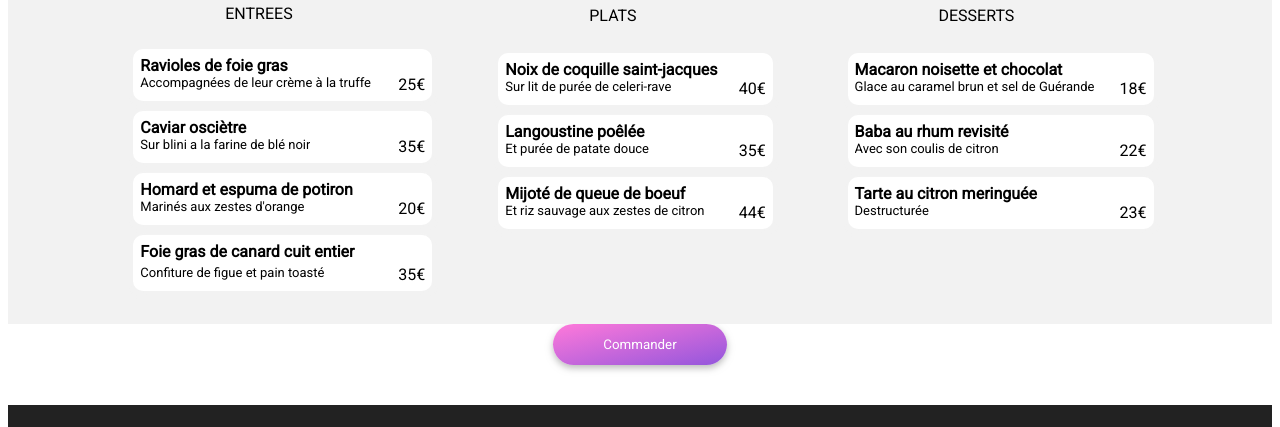
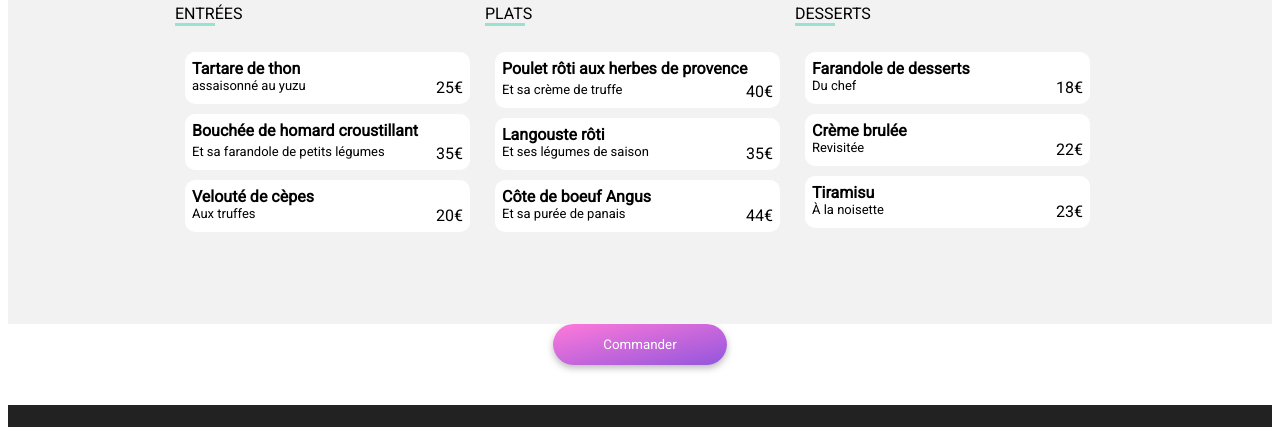
Before and after one commit to radouane-eladlani/OHMYFOOD, a plain HTML site: page le-delice-des-sens.html in a window 1280 px wide. Shown: the part 645-1072 px from the top of the page. Drawn offline with Linux system fonts and the light colour scheme; a web font is replaced by a local one.

Commit message:
page daccueil et cartes menus avec modif

```diff
--- a/assets/styles/carte-menu.css
+++ b/assets/styles/carte-menu.css
@@ -121,7 +121,7 @@
 .element {
     display: flex;
     border-radius: 10px;
-    box-shadow: 1px 5px 7px #f2f2f2;
+    box-shadow: 5px 5px 5px 2px #f2f2f2;
     overflow: hidden;
     background-color: white;
 }
@@ -256,10 +256,10 @@
 .jauge-remplissage1{
     color: transparent;
     background-clip:text;
-    background-image: linear-gradient (175deg, rgba(147,86,220,1) 35%, rgba(255,121,218,1) 100%);
+    background-image: linear-gradient(to bottom, #9356DC, #ff79da);
     -webkit-background-clip: text;
     opacity: 0;
-    transition: all .2s ease-in-out;
+    transition: all 0.2s ease-in-out;
 }
 .paddingcoeur{
     padding-inline: 25px;
@@ -332,16 +332,13 @@
 .wrapper span{
     left: 260px;
 }
-.elementMenu_1, .elementMenu_3{
+.elementMenu_1, .elementMenu_2, .elementMenu_3{
     flex-direction: column;
-  margin-right: 55%;
+
 }
-.elementMenu_2{
-    flex-direction: column;
-    padding-right: 15px;
-}
+
 .soulignement{
-    width: Opx;
+    width: 0px;
     border-bottom: solid #99E2D0 0px;
 }
 .titleMenu{
@@ -356,24 +353,13 @@
     object-fit: cover;
     object-position: 50% 45%;
 }
-.elementMenu_1, .elementMenu_3{
-    display: flex;
-    align-items: center;
-    justify-content: space-evenly;
-    margin-left: -30px;
-    margin-right: 10px;
-}
-.elementMenu_2{
-    display: flex;
-    align-items: center;
-    justify-content:space-evenly;
-    margin-right: 5px;
-    margin-left: -25px;
+.elementMenu_1, .elementMenu_2, .elementMenu_3{
+    padding-right: 5px;
 
 }
 .soulignement{
-    width: 0px;
-    border-bottom: solid #99E2D0 0px;
+    width: 40px;
+    border-bottom: solid #99E2D0 3px;
 
 }
 }
@@ -389,25 +375,14 @@
     .wrapper{
         width: 300%;
     }
-    .element{
-        width: 111%;
-        margin-left: -15px;
-    }
-    .elements{
-        width: 70%;
-        padding-left: 58px;
-    }
-    .elements4{
-        width: 70%;
-        padding-left: 58px;
-    }
+
     .img_menu{
         border-radius: 65px 65px 0px 0px;
         height: 500px;
         object-fit: cover;
         object-position: 50% 45%;
         }
-    }
+}
 
 
 @media screen and (max-width:425px){
--- a/assets/styles/page-d'accueil.css
+++ b/assets/styles/page-d'accueil.css
@@ -184,10 +184,10 @@ margin-bottom: 45px;
 .jauge-remplissage1{
     color: transparent;
     background-clip:text;
-    background-image: linear-gradient (175deg, rgba(147,86,220,1) 35%, rgba(255,121,218,1) 100%);
     -webkit-background-clip: text;
+    background-image: linear-gradient(to bottom, #9356DC, #ff79da);
     opacity: 0;
-    transition: all .2s ease-in-out;
+    transition: all 0.2s ease-in-out;
 }
 .blocrestau:hover{
     cursor: pointer;
--- a/index2.html
+++ b/le-delice-des-sens.html
@@ -11,7 +11,7 @@
     <link href="https://fonts.googleapis.com/css2?family=Roboto&display=swap" rel="stylesheet">
     <link href="https://fonts.googleapis.com/css2?family=Shrikhand&display=swap" rel="stylesheet">
     <meta name="viewport" content="width=device-width, initial-scale=1.0">
-    <title>Menus</title>
+    <title>Le délice des sens</title>
 </head>
 
 <body>
@@ -19,16 +19,17 @@
         <i class="fa-solid fa-spinner fa-4x fa-spin"></i>
     </div>
     <div class="flexevenly">
-      <a href="index.html" class="margicon colorblack"><i class="fa-sharp fa-solid fa-arrow-left iconback "></i></a>
+        <a href="index.html" class="margicon colorblack"><i class="fa-sharp fa-solid fa-arrow-left iconback"></i></a>
         <img class="width" src="assets/images/logo/ohmyfood.png" alt="logoOhmyfood">
+
     </div>
     <div class="imgAccueil">
-        <img class="img_menu" src="assets/images/restaurants/stil-u2Lp8tXIcjw-unsplash.jpg" alt="">
+        <img class="img_menu" src="assets/images/restaurants/louis-hansel-shotsoflouis-qNBGVyOCY8Q-unsplash.jpg" alt="">
     </div>
     <section>
     <div class="restaus">
         <div class="titleMenu">
-            <h2 class="fontfamilytitle">La note enchantée</h2>
+            <h2 class="fontfamilytitle">Le délice des sens</h2>
             <div class="flexend paddingcoeur">
                 <i class="fa-regular fa-heart margrightcoeur flexcenter"></i>
                 <i class="fa-solid fa-heart jauge-remplissage1"></i>
@@ -36,15 +37,15 @@
         </div>
         <div class="fontfamilytext flexrow">
         <div class="elementMenu_1">
-            <span>ENTREES</span>
+            <span>ENTRÉES</span>
             <div class="soulignement"></div>
-            <ul class="elements4">
+            <ul class="elements">
                 <li class="element">
                     <div class="containerA">
-                        <span class="bold">Ravioles de foie gras</span>
+                        <span class="bold">Tartare de thon</span>
                         <br>
                         <div class="contenuText">
-                            <span class="fontsize">Accompagnées de leur crème à la truffe</span>
+                            <span class="fontsize">assaisonné au yuzu</span>
                             <span>25€</span>
                         </div>
                     </div>
@@ -56,10 +57,10 @@
                 </li>
                 <li class="element">
                     <div class="containerA">
-                        <span class="bold">Caviar osciètre</span>
+                        <div class="bold">Bouchée de homard croustillant </div>
                         <br>
                         <div class="contenuText">
-                            <span class="fontsize">Sur blini a la farine de blé noir</span>
+                            <span class="fontsize">Et sa farandole de petits légumes</span>
                             <span>35€</span>
                         </div>
                     </div>
@@ -71,26 +72,11 @@
                 </li>
                 <li class="element">
                     <div class="containerA">
-                        <span class="bold">Homard et espuma de potiron</span>
+                        <span class="bold">Velouté de cèpes</span>
                         <br>
                         <div class="contenuText">
-                            <span class="fontsize">Marinés aux zestes d'orange </span>
+                            <span class="fontsize">Aux truffes</span>
                             <span>20€</span>
-                        </div>
-                    </div>
-                    <div class="containerB">
-                        <a href="#" class="slide">
-                            <i class="fa-sharp fa-solid fa-circle-check"></i>
-                        </a>
-                    </div>
-                </li>
-                <li class="element">
-                    <div class="containerA">
-                        <div class="bold">Foie gras de canard cuit entier</div>
-                        <br>
-                        <div class="contenuText">
-                            <span class="fontsize">Confiture de figue et pain toasté</span>
-                            <span>35€</span>
                         </div>
                     </div>
                     <div class="containerB">
@@ -101,17 +87,16 @@
                 </li>
             </ul>
         </div>
-
         <div class="elementMenu_2">
             <span>PLATS</span>
             <div class="soulignement"></div>
             <ul class="elements">
                 <li class="element">
                     <div class="containerA">
-                        <span class="bold">Noix de coquille saint-jacques</span>
+                        <div class="bold">Poulet rôti aux herbes de provence</div>
                         <br>
                         <div class="contenuText">
-                            <span class="fontsize">Sur lit de purée de celeri-rave </span>
+                            <span class="fontsize">Et sa crème de truffe</span>
                             <span>40€</span>
                         </div>
                     </div>
@@ -123,10 +108,10 @@
                 </li>
                 <li class="element">
                     <div class="containerA">
-                        <span class="bold">Langoustine poêlée</span>
+                        <span class="bold">Langouste rôti</span>
                         <br>
                         <div class="contenuText">
-                            <span class="fontsize">Et purée de patate douce</span>
+                            <span class="fontsize">Et ses légumes de saison</span>
                             <span>35€</span>
                         </div>
                     </div>
@@ -138,10 +123,10 @@
                 </li>
                 <li class="element">
                     <div class="containerA">
-                        <span class="bold">Mijoté de queue de boeuf</span>
+                        <span class="bold">Côte de boeuf Angus</span>
                         <br>
                         <div class="contenuText">
-                            <span class="fontsize">Et riz sauvage aux zestes de citron</span>
+                            <span class="fontsize">Et sa purée de panais</span>
                             <span>44€</span>
                         </div>
                     </div>
@@ -159,10 +144,10 @@
             <ul class="elements">
                 <li class="element">
                     <div class="containerA">
-                        <span class="bold">Macaron noisette et chocolat</span>
+                        <span class="bold">Farandole de desserts</span>
                         <br>
                         <div class="contenuText">
-                            <span class="fontsize">Glace au caramel brun et sel de Guérande</span>
+                            <span class="fontsize">Du chef</span>
                             <span>18€</span>
                         </div>
                     </div>
@@ -174,10 +159,10 @@
                 </li>
                 <li class="element">
                     <div class="containerA">
-                        <span class="bold">Baba au rhum revisité</span>
+                        <span class="bold">Crème brulée</span>
                         <br>
                         <div class="contenuText">
-                            <span class="fontsize">Avec son coulis de citron </span>
+                            <span class="fontsize">Revisitée</span>
                             <span>22€</span>
                         </div>
                     </div>
@@ -189,10 +174,10 @@
                 </li>
                 <li class="element">
                     <div class="containerA">
-                        <span class="bold">Tarte au citron meringuée</span>
+                        <span class="bold">Tiramisu</span>
                         <br>
                         <div class="contenuText">
-                            <span class="fontsize">Destructurée</span>
+                            <span class="fontsize">À la noisette</span>
                             <span>23€</span>
                         </div>
                     </div>
@@ -206,11 +191,9 @@
         </div>
         </div>
         </div>
-        </div>
         <div id="commander">
             <button class="fontfamilytext commander">Commander</button>
         </div>
-    </div>
 </section>
     <footer>
     <div class="footer">
@@ -218,9 +201,9 @@
         <a href="#" class="fontfamilytext"><i class="fa-solid fa-utensils"></i> Proposer un restaurant</a>
         <a href="#" class="fontfamilytext"><i class="fa-solid fa-handshake-angle"></i> Devenir partenaire</a>
         <a href="#" class="fontfamilytext">Mentions légales</a>
-        <a href="#" class="fontfamilytext">Contact</a>
+        <a href="mailto:contact@ohmyfood.com" class="fontfamilytext">Contact</a>
     </div>
-    </footer>
+</footer>
 </body>
 
 </html>
```
Also changed, not shown: a-la-francaise.html (renamed from index1.html, +3 -4 lines), index.html (+18 -17 lines), la-note-enchantee.html (renamed from index4.html, +43 -28 lines), la-palette-du-gout.html (renamed from index3.html, +2 -3 lines), 2 other files.
